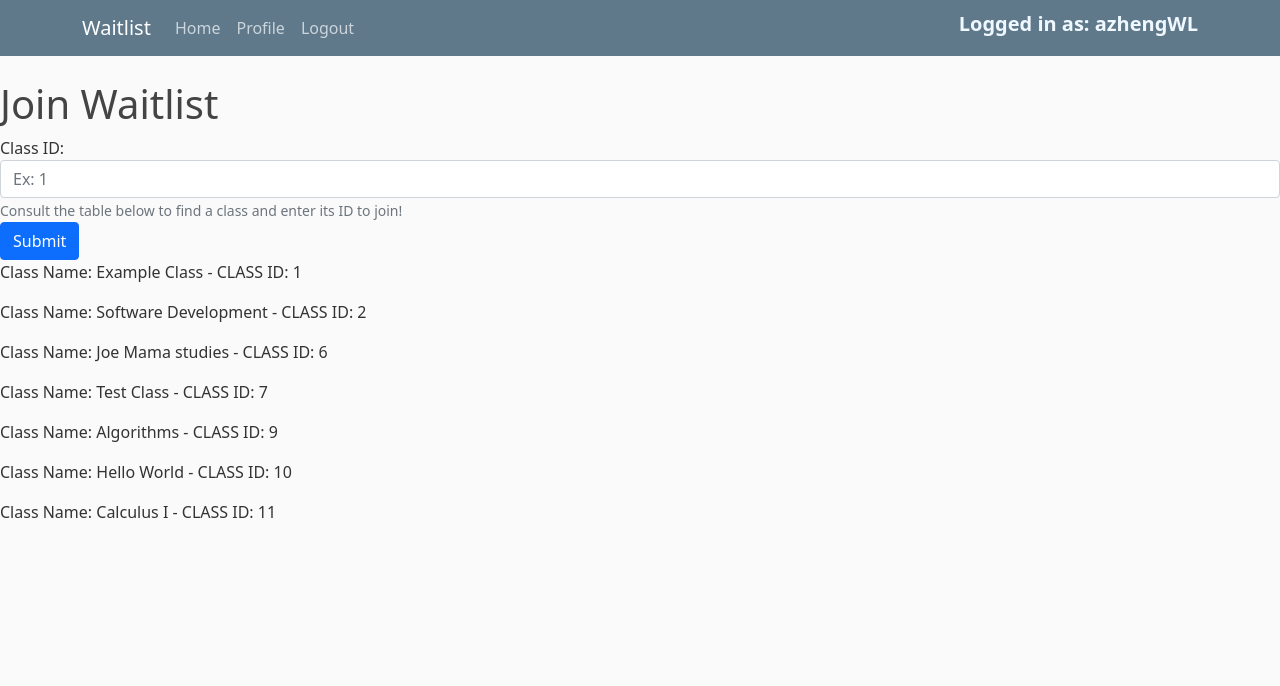
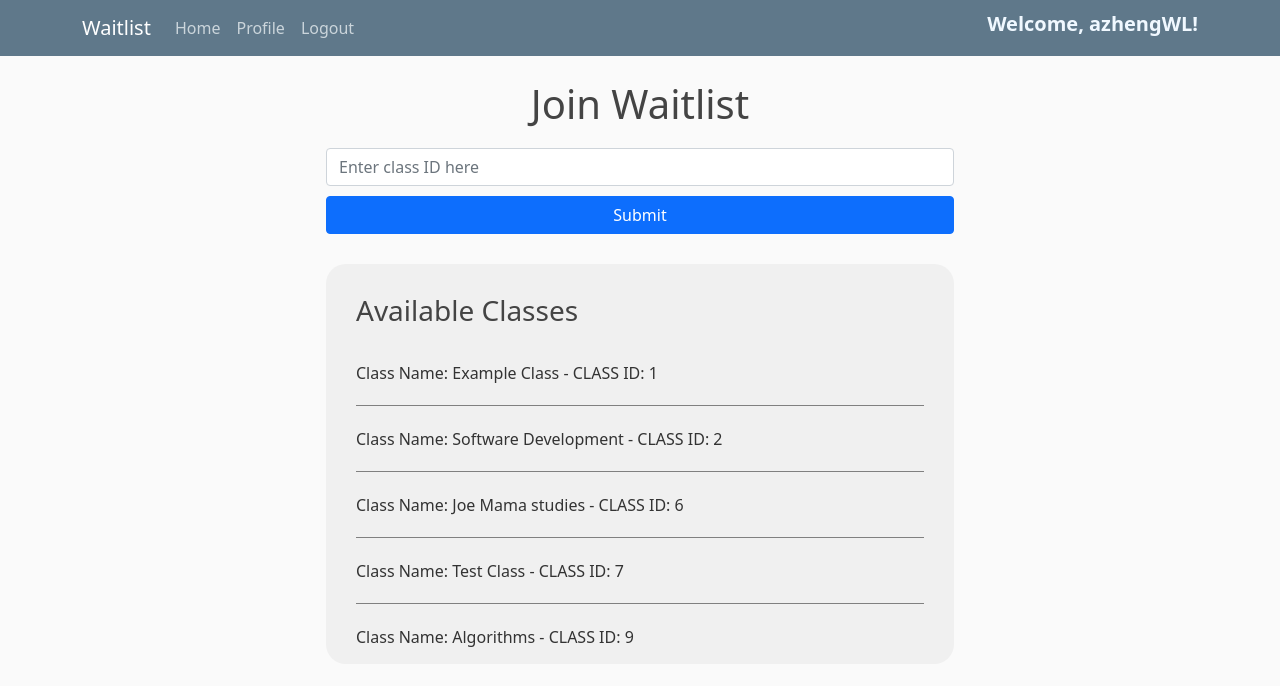
Before and after one commit to MightyThor10/waitlist, a Django app: page /studenthome/joinwaitlist/ in a window 1280 px wide. Shown: the top 686 px of the page. Run offline with Django 4.2, Linux system fonts and the light colour scheme; a user stored in the database is signed in; data comes from the database, SQL or seed files in the repository; both versions use the stored data as it was after the commit.

Commit message:
re-added html and css styling fixes

```diff
--- a/Code/studentview/static/studentview/main.css
+++ b/Code/studentview/static/studentview/main.css
@@ -86,10 +86,10 @@ a.article-title:hover {
 
 .studentclassbox {
      box-sizing: border-box;
+     border-radius:5px;
      float: left;
-     background-color: lightgrey;
+     box-shadow: 0px 0px 5px grey;
      width: 300px;
-     border: 15px solid green;
      padding: 50px;
      margin: 20px;
 }
--- a/Code/studentview/templates/studentview/base.html
+++ b/Code/studentview/templates/studentview/base.html
@@ -39,7 +39,7 @@
 
                     <div class="navbar-nav ms-auto">
                         {% if user.is_authenticated %}
-                            <h5 style="font-weight: bold; color: aliceblue;" class="nav-item ms-auto"> Logged in as: {{user}} </h5>
+                            <h5 style="font-weight: bold; color: aliceblue;" class="nav-item ms-auto"> Welcome, {{user}}! </h5>
                         {% endif %}
                     </div>
                 </div>
--- a/Code/studentview/templates/studentview/create_class.html
+++ b/Code/studentview/templates/studentview/create_class.html
@@ -3,6 +3,7 @@
 
 
 {% block content %}
+<div style="padding:40px">
 <h1>Create Class Waitlist</h1>
 
 <form action="" method="post">
@@ -25,7 +26,7 @@
                 <label for="classTerm">Term:</label>
                 <input type="text" class="form-control" id="classTerm" name="classTerm" placeholder="Ex: Spring 2023">
         </div>
-        <button type="submit" class="btn btn-primary">Submit</button>
+        <button type="submit" class="btn btn-primary" style="margin-top:20px;width:100%">Create Class</button>
 </form>
 
 {% for aClass in classes %}
@@ -33,6 +34,7 @@
         <p> Class Name: {{ aClass }} - CLASS ID: {{aClass.id}}</p>
 
 {% endfor %}
+</div>
 
 
 
--- a/Code/studentview/templates/studentview/detail.html
+++ b/Code/studentview/templates/studentview/detail.html
@@ -1,5 +1,6 @@
 {% extends "studentview/base.html" %}
 {% block content %}
+<div style="padding:40px">
         <h1>Waitlist Details</h1>
 
         <legend> <h2> Name: {{ classwaitlist.className }}  - Code: {{ classwaitlist.classCode}} </h2> </legend>
@@ -20,7 +21,7 @@
             <a href="../edit"><button class="btn btn-secondary">Edit Details</button></a>
         {% endif %}
 
-        <h3> Students In Line: </h3>
+        <h3 style="margin-top:20px"> Students In Line: </h3>
 
         {% for studentticket in classwaitlist.studentticket_set.all|dictsort:"position" %}
 
@@ -59,4 +60,6 @@
 
         {% endfor %}
 
+</div>
+
 {% endblock content %}
--- a/Code/studentview/templates/studentview/join_waitlist.html
+++ b/Code/studentview/templates/studentview/join_waitlist.html
@@ -1,25 +1,33 @@
 {% extends "studentview/base.html" %}
 
 {% block content %}
-<h1>Join Waitlist</h1>
+<h1 style="text-align:center;margin-bottom:20px">Join Waitlist</h1>
 
-<form action="" method="post">
+<div class="row">
+<div class="mx-auto col-10 col-md-8 col-lg-6">
+<form style="text-align:center;margin-bottom:30px" action="" method="post">
     {% csrf_token %}
-    <div class="form-group">
-        <label for="classID">Class ID:</label>
-        <input type="number" class="form-control" id="classID" name="classID" aria-describedby="idhelp" placeholder="Ex: 1">
-        <small id="idhelp" class="form-text text-muted">Consult the table below to find a class and enter its ID to join!</small>
+    <div class="form-group;">
+        <input style="width:100%" type="number" class="form-control" id="classID" name="classID" aria-describedby="idhelp" placeholder="Enter class ID here">
     </div>
     {% if message %}
     <div class="alert alert-warning" role="alert">
         {{ message }}
     </div>
     {% endif %}
-    <button type="submit" class="btn btn-primary">Submit</button>
+    <button style="width:100%;margin-top:10px;" type="submit" class="btn btn-primary">Submit</button>
 </form>
 
+
+<div style="background-color: #f0f0f0;padding:30px;border-radius:20px;height:400px;overflow-y:auto">
+<h3 style="padding-bottom:20px">Available Classes</h3>
+
 {% for aClass in classes %}
-    <p> Class Name: {{ aClass }} - CLASS ID: {{aClass.id}}</p>
+    <p style="border-bottom: 1px solid grey;padding-bottom:20px;padding-top:5px"> Class Name: {{ aClass }} - CLASS ID: {{aClass.id}}</p>
 {% endfor %}
+</div>
+
+</div>
+</div>
 
 {% endblock content %}
```
Also changed, not shown: Code/studentview/templates/studentview/close_class.html (+5 -4 lines), Code/studentview/templates/studentview/edit_waitlist.html (+6 -3 lines), Code/studentview/templates/studentview/home.html (+36 -30 lines), Code/studentview/templates/studentview/leave_waitlist.html (+6 -4 lines), Code/db.sqlite3.
